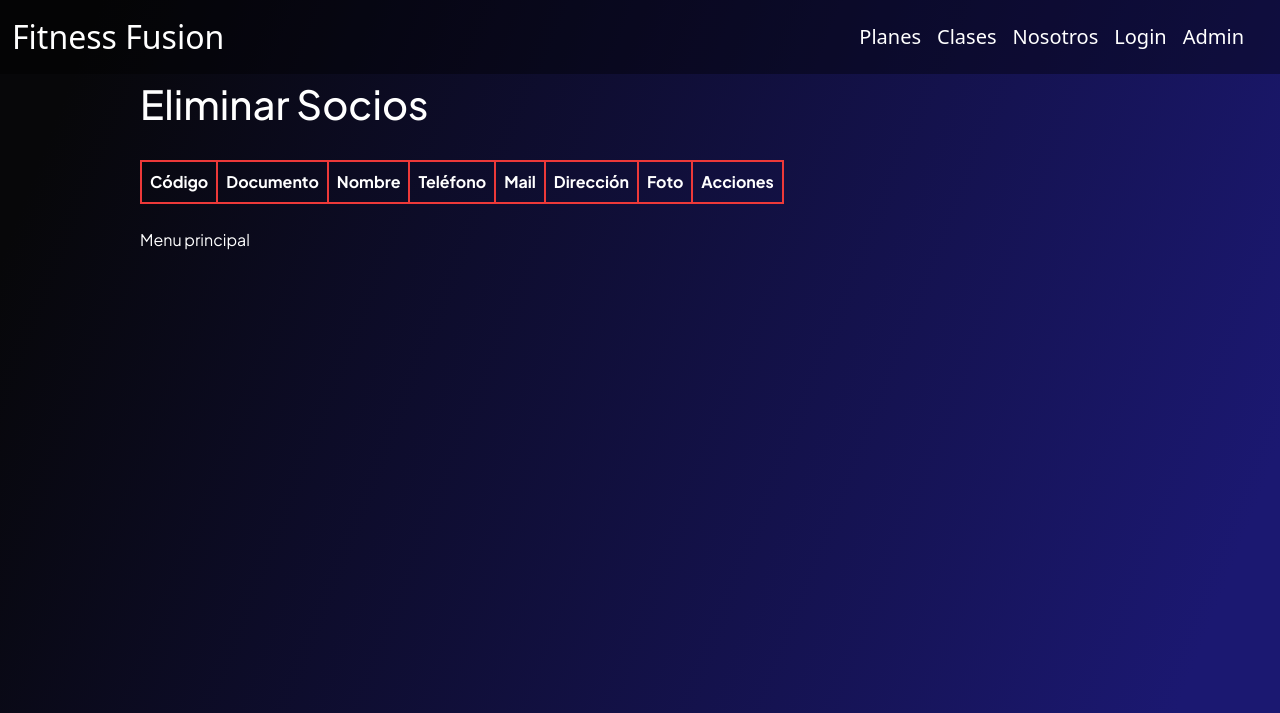
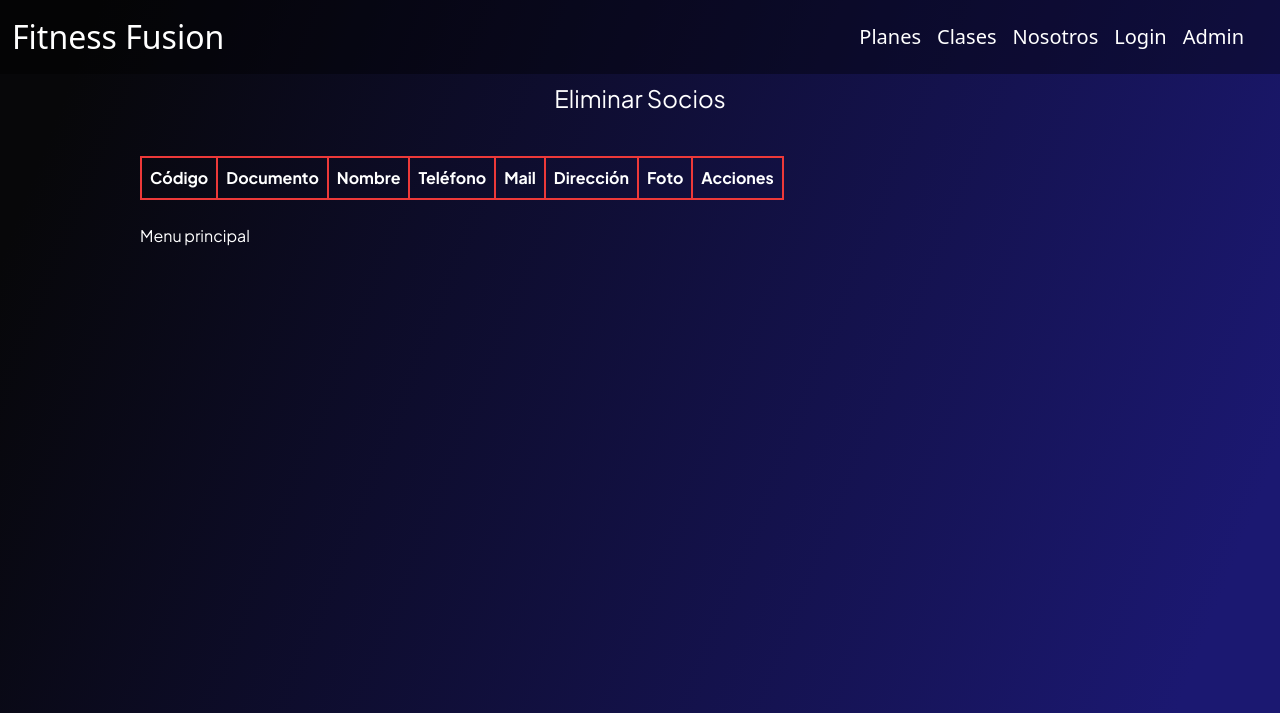
Before and after one commit to KarinaTocha/TPGrupo3, a plain HTML site: page pages/listadoEliminar.html in a window 1280 px wide. Shown: the top 713 px of the page. Drawn offline with nearby package versions, Linux system fonts and the light colour scheme; no server answers.

Commit message:
Update listadoEliminar.html

```diff
--- a/pages/listadoEliminar.html
+++ b/pages/listadoEliminar.html
@@ -64,7 +64,7 @@
         <div class="container">
             <section class="section1-landing">
 
-                <h1>Eliminar Socios</h1><br>
+                <p class="planes">Eliminar Socios</p><br>
 
     <table id="socios-table">
         <thead> <!--Encabezado de la tabla.-->
```
